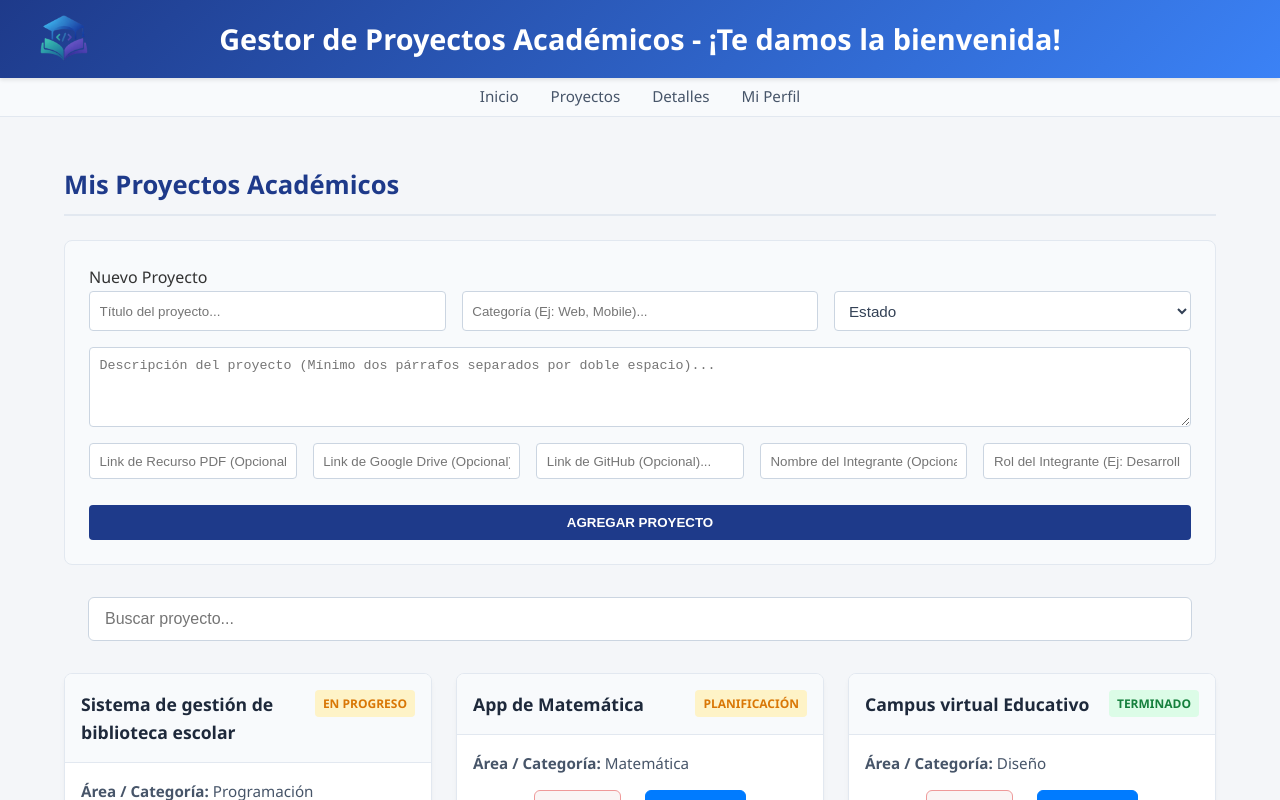
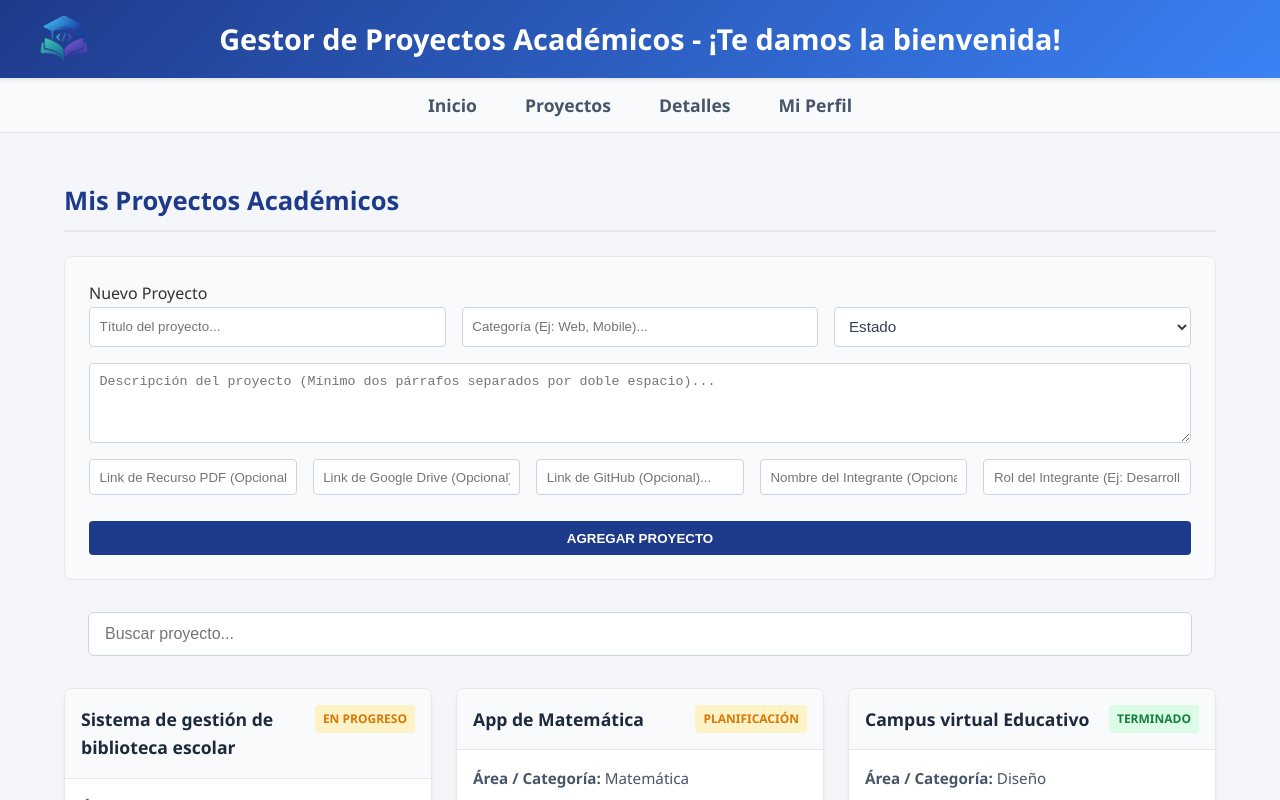
Before and after one commit to milimartinez777/pv_tp3_grupo6, a React (Vite) app: page / in a window 1280 px wide. Shown: the top 800 px of the page. Built offline with nearby package versions, Linux system fonts and the light colour scheme.

Commit message:
Actualizo estilo de la barra de navegacion, mas acorde al estilo de la página general.

```diff
--- a/src/css/nav.css
+++ b/src/css/nav.css
@@ -1,25 +1,29 @@
 nav {
-  background-color: #f8fafc; /* Gris muy claro */
+  background-color: #f8fafc;
   border-bottom: 1px solid #e2e8f0;
-  padding: 0.4rem;
+  padding: 0.8rem;
 }
 
 .navLista {
   list-style: none;
   display: flex;
   justify-content: center;
-  gap: 2rem;
+  gap: 3rem;
   margin: 0;
+  padding: 0;
 }
 
 .navLista a {
   text-decoration: none;
   color: #475569;
-  font-weight: 500;
-  font-size: 0.95rem;
-  transition: color 0.2s ease;
+  font-weight: 600;
+  font-size: 1.1rem;
+  padding-bottom: 4px;
+  border-bottom: 2px solid transparent;
+  transition: all 0.2s ease;
 }
 
 .navLista a:hover {
   color: #1e3a8a;
+  border-bottom-color: #1e3a8a;
 }
```
